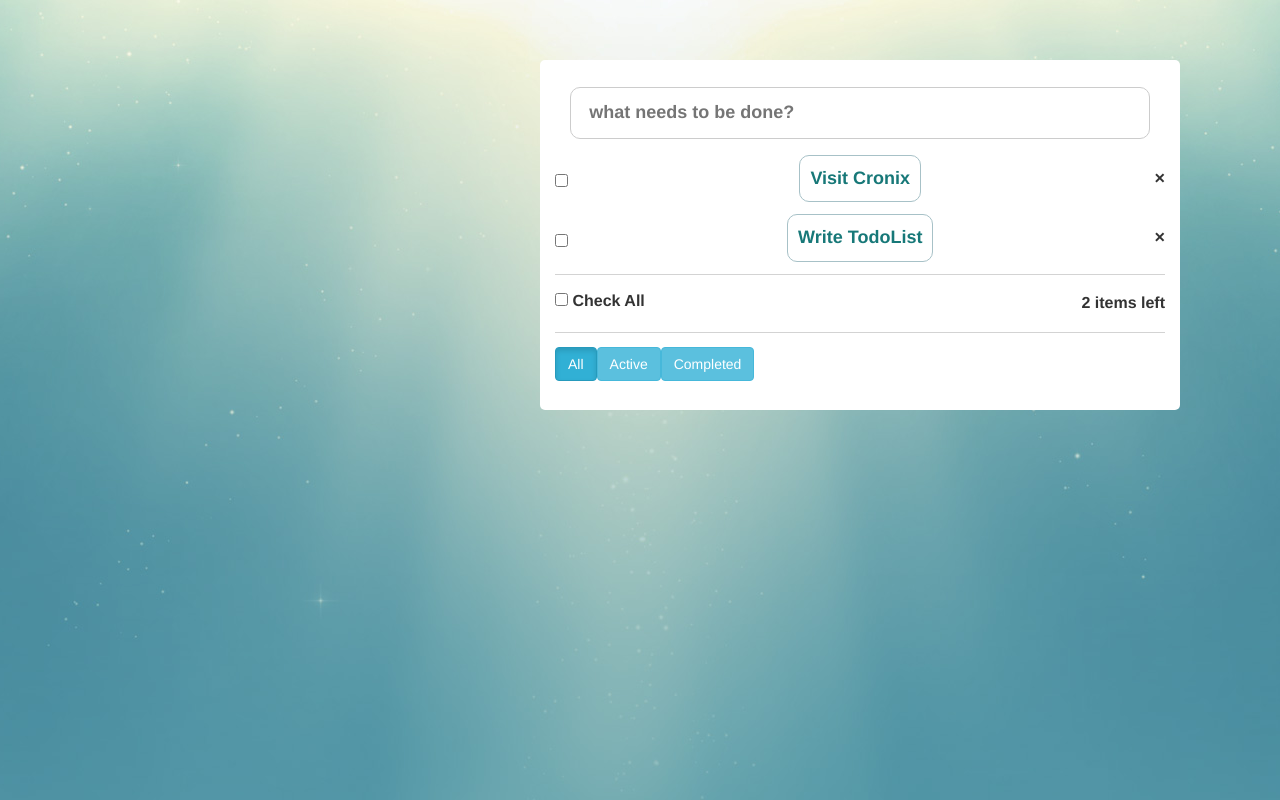
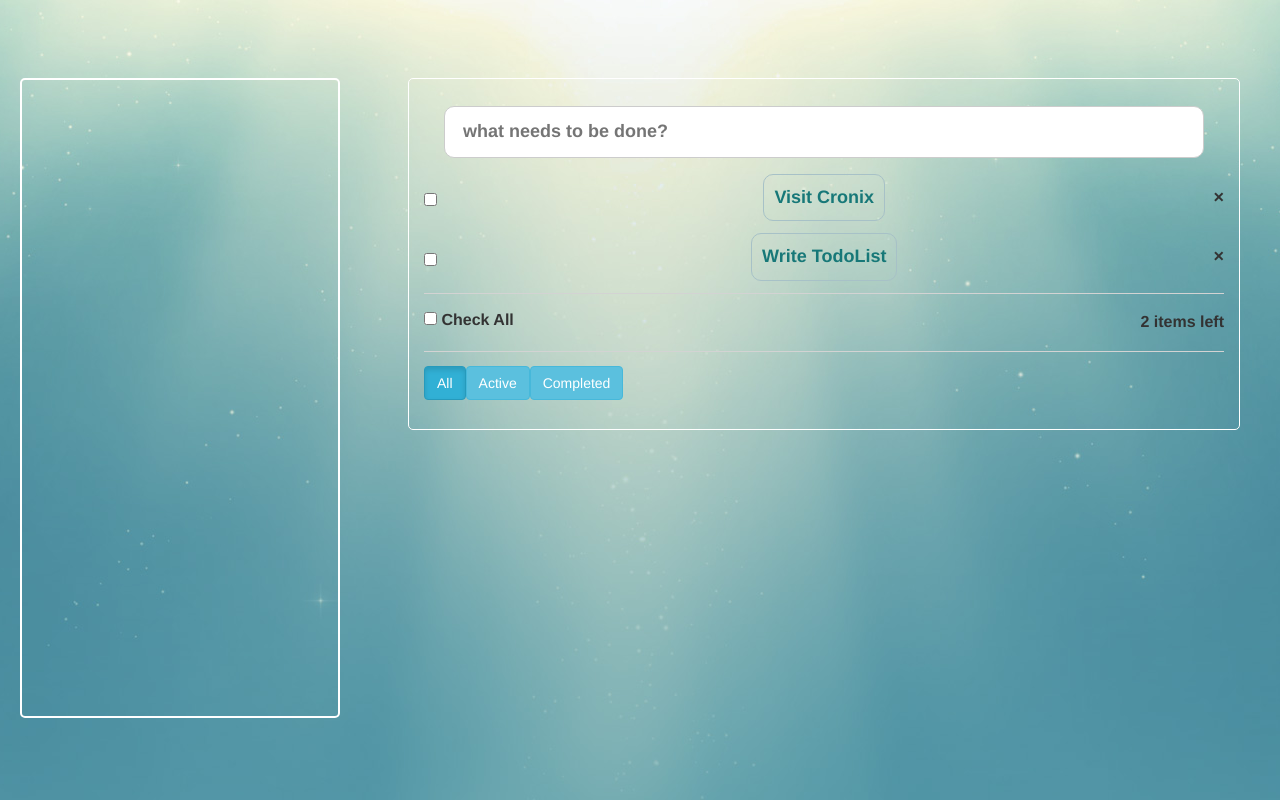
Before and after one commit to DevelopersgitHub/Cronix, a Vue app: page /#/ in a window 1280 px wide. Built offline with nearby package versions, Linux system fonts and the light colour scheme.

Commit message:
cronixapp_vers3

```diff
--- a/src/App.vue
+++ b/src/App.vue
@@ -1,15 +1,19 @@
 <template>
   <div id="app">
+    <menu></menu>
     <todo-list/>
     <router-view/>
+    <projects/>
   </div>
 </template>
 
 <script>
   import TodoList from './components/TodoList'
+  import Projects from './components/Projects'
+  import Menu from './components/Menu'
   export default {
     name: 'App',
-    components: { TodoList }
+    components: { TodoList, Projects, Menu }
   }
 </script>
 
--- /dev/null
+++ b/src/components/Menu.vue
@@ -0,0 +1,30 @@
+<template>
+  <nav role="navigation" class="navbar navbar-default">
+    <div class="navbar-header">
+      <button type="button" data-target="#navbarCollapse" data-toggle="collapse" class="navbar-toggle">
+        <span class="sr-only">Toggle navigation</span>
+        <span class="icon-bar"></span>
+        <span class="icon-bar"></span>
+        <span class="icon-bar"></span>
+      </button>
+    </div>
+
+    <div id="navbarCollapse" class="collapse navbar-collapse">
+      <ul class="nav navbar-nav">
+        <li class="active"><a href="#">Home</a></li>
+        <li><a href="#">Products</a></li>
+        <li><a href="#">Contact</a></li>
+      </ul>
+    </div>
+  </nav>
+</template>
+
+<script>
+  export default {
+    name: "menu"
+  }
+</script>
+
+<style scoped>
+
+</style>
--- /dev/null
+++ b/src/components/Projects.vue
@@ -0,0 +1,23 @@
+<template>
+  <div id="projects">
+
+  </div>
+</template>
+
+<script>
+    export default {
+        name: "projects"
+    }
+</script>
+
+<style>
+  #projects {
+    position:absolute;
+    width: 25%;
+    height: 80%;
+    margin: 60px 20px;
+    padding: 15px 15px;
+    border: 2px solid white;
+    border-radius: 5px;
+  }
+</style>
--- a/src/components/TodoList.vue
+++ b/src/components/TodoList.vue
@@ -156,11 +156,11 @@
 
   #todo-list {
     float:right;
-    width: 50%;
+    width: 65%;
     height: 80%;
-    margin: 60px 100px;
+    margin: 60px 40px;
     padding: 15px 15px;
-    background-color:	white;
+    border: 1px solid white;
     border-radius: 5px;
   }
 
@@ -178,10 +178,6 @@
     }
   }
 
-  input[type="checkbox"] {
-    background: url(../assets/check.png) no-repeat;
-    cursor: pointer;
-  }
   .todo-item {
     margin-bottom: 12px;
     display: flex;
```
